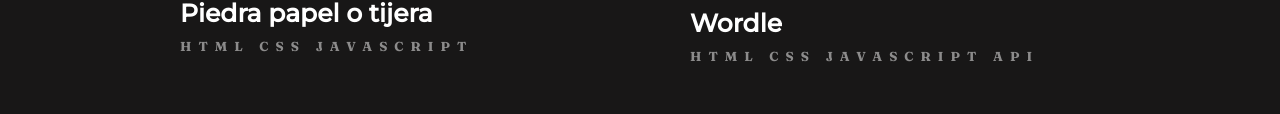
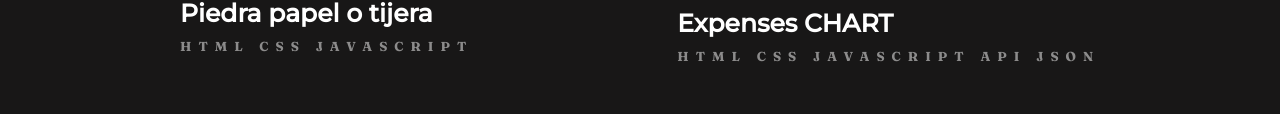
Before and after one commit to Facu6M/mi-portafolio, a plain HTML site: page index.html in a window 1280 px wide. Shown: the part 2786-2900 px from the top of the page. Drawn offline with Linux system fonts and the light colour scheme.

Commit message:
Update index.html

```diff
--- a/index.html
+++ b/index.html
@@ -153,12 +153,13 @@
           <h5>HTML CSS JAVASCRIPT </h5>
           </div>
 
+
           <div>
             <a href="https://facu6m.github.io/Expenses-CHART/">
-            <img src="./images/wordle.png" alt="">
+            <img src="./images/chart.png" alt="">
           </a>
-            <h4>Wordle</h4>
-            <h5>HTML CSS JAVASCRIPT API </h5>
+            <h4>Expenses CHART</h4>
+            <h5>HTML CSS JAVASCRIPT API JSON </h5>
             </div>
 
 </section>
```
